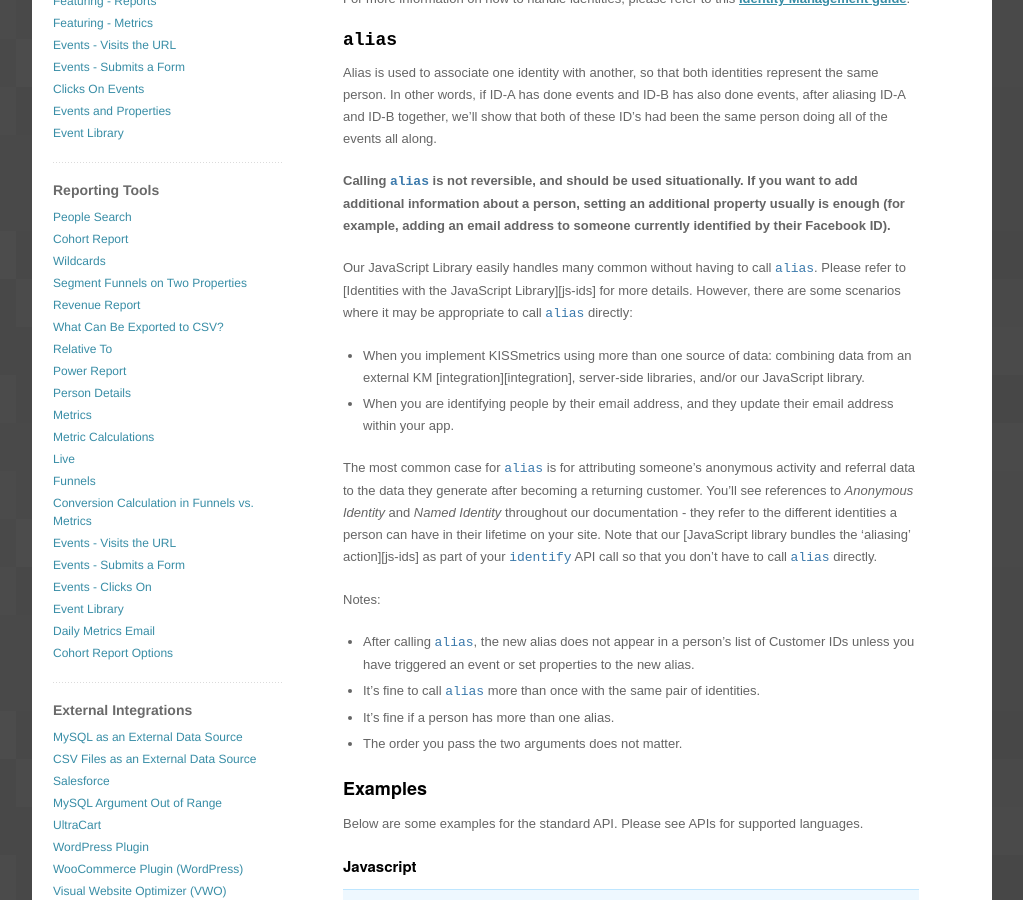
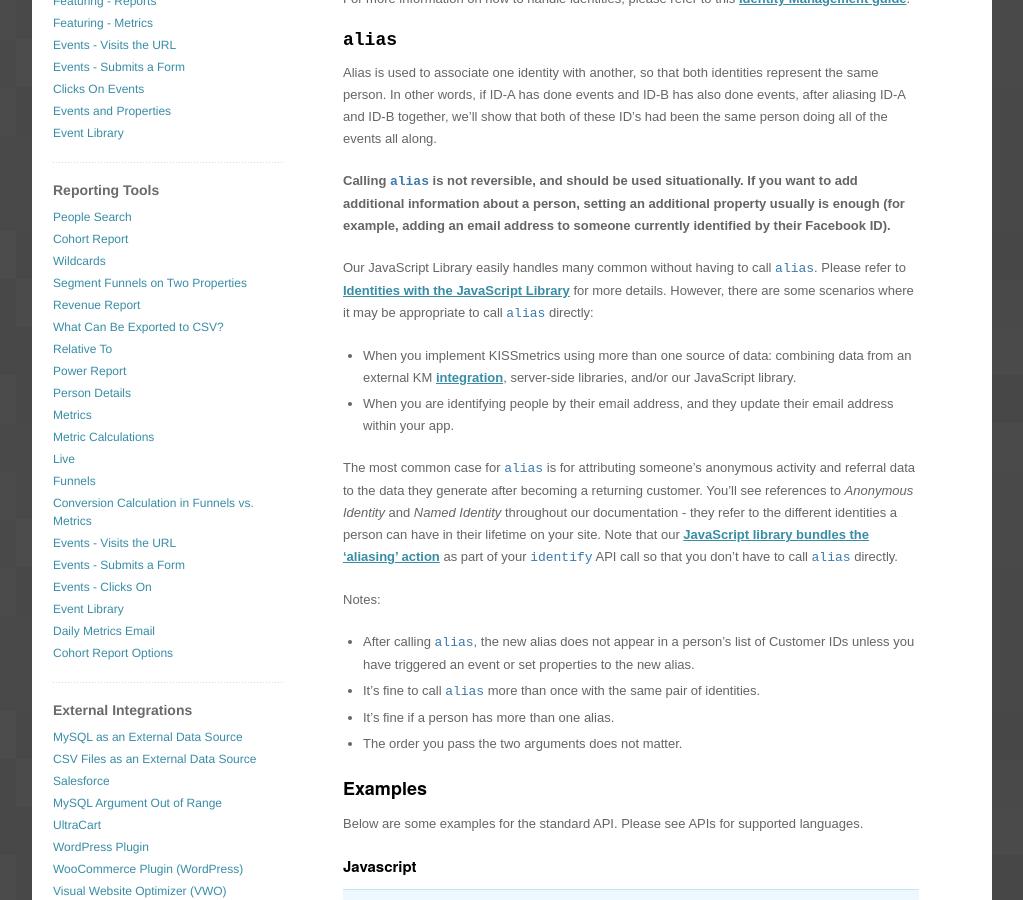
Before and after one commit to kissmetrics/km-support, a Jekyll site: the page built from _posts/2010-01-02-common-methods.md, in a window 1280 px wide and 900 px high, scrolled down 1545 px. Shown: the whole window, without its empty margins (128-1151 px from the left). Built offline with Jekyll 4.4.1, drawn with Linux system fonts in a browser that asks for light colours; nearby versions of some CDN libraries; Markdown is read by kramdown in place of the engine named in the settings; comment, search, counter and statistics services are not loaded; some of the changed lines change nothing that is shown.

Commit message:
Correcting links

```diff
--- a/_posts/2010-01-02-common-methods.md
+++ b/_posts/2010-01-02-common-methods.md
@@ -25,7 +25,7 @@ The `record` method is the most commonly used method. When a `record` command is
 
 If you do not pass in a name, calling `record` is identical to calling `set`. See below for examples.
 
-Our [JavaScript Library](/apis/javascript/javascript-specific) has additional methods to let you record events after a certain trigger: when an element gets clicked, or when a form is submitted.
+Our [JavaScript Library][js] has additional methods to let you record events after a certain trigger: when an element gets clicked, or when a form is submitted.
 
 ## `set`
 
@@ -48,7 +48,7 @@ Here's an example of an `identify` call in a Ruby app that obtains the current v
 
 `_kmq.push(['identify', '<%=SessionDetails.UserName%>']);`
 
-For more information on how to handle identities, please refer to this [Identity Management guide](/getting-started/identity-management).
+For more information on how to handle identities, please refer to this [Identity Management guide][id].
 
 ## `alias`
 
@@ -125,4 +125,8 @@ Below are some examples for the standard API. Please see APIs for supported lang
 
 Please see [API Tips][tips] for more information.
 
+[js]: /apis/javascript/javascript-specific
+[id]: /getting-started/understanding-identities
 [tips]: /apis/api-tips
+[js-ids]: https://s3.amazonaws.com/kissmetrics-support-files/assets/getting-started/understanding-identities/js-ids.pdf
+[integration]: /integrations
```
